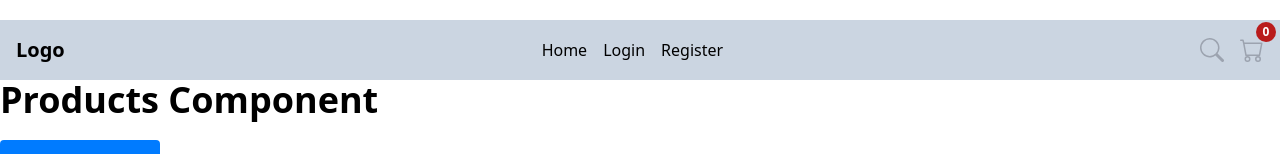
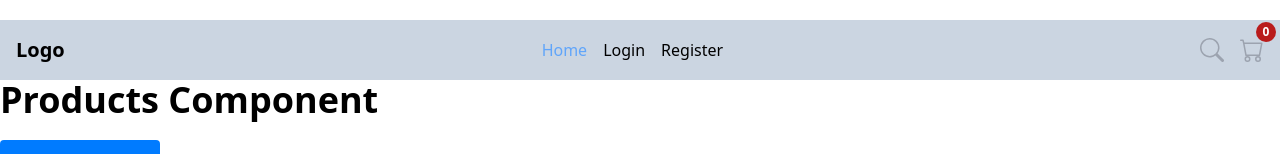
Before and after one commit to eminbasbayan/2024-3-react-bootcamp, a React (Vite) app: page / in a window 1280 px wide. Shown: the top 154 px of the page. Built offline with nearby package versions, Linux system fonts and the light colour scheme; no server answers; the database is empty.

Commit message:
NavLink componenti

```diff
--- a/src/components/Layout/Header.jsx
+++ b/src/components/Layout/Header.jsx
@@ -3,7 +3,7 @@
 
 import { useDispatch, useSelector } from "react-redux";
 import { logoutUser } from "../../redux/slices/authSlice";
-import { Link } from "react-router-dom";
+import { Link, NavLink } from "react-router-dom";
 
 const Header = () => {
   const { cartItems } = useSelector((state) => state.cart);
@@ -20,19 +20,34 @@
       <nav>
         <ul className="flex space-x-4">
           <li>
-            <Link to="/" className="hover:text-blue-400">
+            <NavLink
+              to="/"
+              className={({ isActive }) =>
+                `hover:text-blue-400 ${isActive && "text-blue-400"} `
+              }
+            >
               Home
-            </Link>
+            </NavLink>
           </li>
           <li>
-            <Link to="/login" className="hover:text-blue-400">
+            <NavLink
+              to="/login"
+              className={({ isActive }) =>
+                `hover:text-blue-400 ${isActive && "text-blue-400"} `
+              }
+            >
               Login
-            </Link>
+            </NavLink>
           </li>
           <li>
-            <Link to="/register" className="hover:text-blue-400">
+            <NavLink
+              to="/register"
+              className={({ isActive }) =>
+                `hover:text-blue-400 ${isActive && "text-blue-400"} `
+              }
+            >
               Register
-            </Link>
+            </NavLink>
           </li>
         </ul>
       </nav>
```
